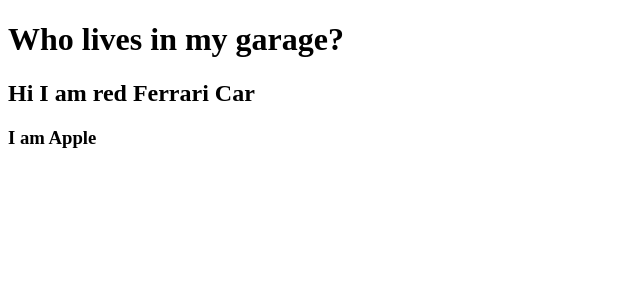
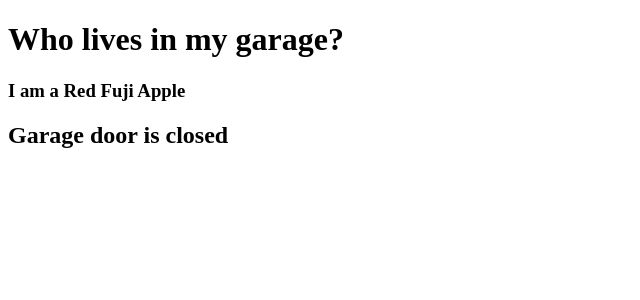
Before and after one commit to mukundan-13/React_practice, a React (Vite) app in the folder day1_learning/my-react-app/: page / in a window 1280 px wide. Shown: the top 300 px of the page, without its empty margins (0-640 px from the left). Built offline with nearby package versions, Linux system fonts and the light colour scheme.

Commit message:
Conditional rendering  added

```diff
--- a/day1_learning/my-react-app/src/components/Apple.jsx
+++ b/day1_learning/my-react-app/src/components/Apple.jsx
@@ -1,6 +1,8 @@
-function Apple(){
-    return(
-        <h3>I am Apple</h3>
-    );
+function Apple(props) {
+  const { appleInfo } = props;
+  const text = `I am a ${appleInfo.color} ${appleInfo.type} Apple`;
+
+  return <h3>{text}</h3>;
 }
+
 export default Apple;
--- a/day1_learning/my-react-app/src/components/Garage.jsx
+++ b/day1_learning/my-react-app/src/components/Garage.jsx
@@ -1,13 +1,20 @@
 import Car from "./Car";
+import Apple from "./Apple";
+function Garage() {
 
-function Garage() {
-//   props added
-  const carInfo={brand:"Ferrari",color : "red"}
-
+  const isDoorOpened=false;
+  const carInfo={}
+  //const carInfo={brand:"Ferrari",color:"Black"}
+  const appleInfo={type:"Fuji",color:"Red"}
+  const showCarInfo= carInfo.brand!==undefined && carInfo.color!==undefined
   return (
     <>
       <h1>Who lives in my garage?</h1>
-      <Car carInfo={carInfo} />
+      {/* using ternary and using && operator */}
+      {/* { showCarInfo?<Car carInfo={carInfo} /> : null} */}
+      { showCarInfo && <Car carInfo={carInfo} />}
+      <Apple appleInfo={appleInfo}/>
+      {isDoorOpened ?<h2>Garage door is opened</h2>:<h2>Garage door is closed</h2>}
     </>
   );
 }
--- a/day1_learning/my-react-app/src/main.jsx
+++ b/day1_learning/my-react-app/src/main.jsx
@@ -10,6 +10,5 @@
   <StrictMode>
     <App />
     <Garage/>
-    <Apple/>
   </StrictMode>,
 )
```
